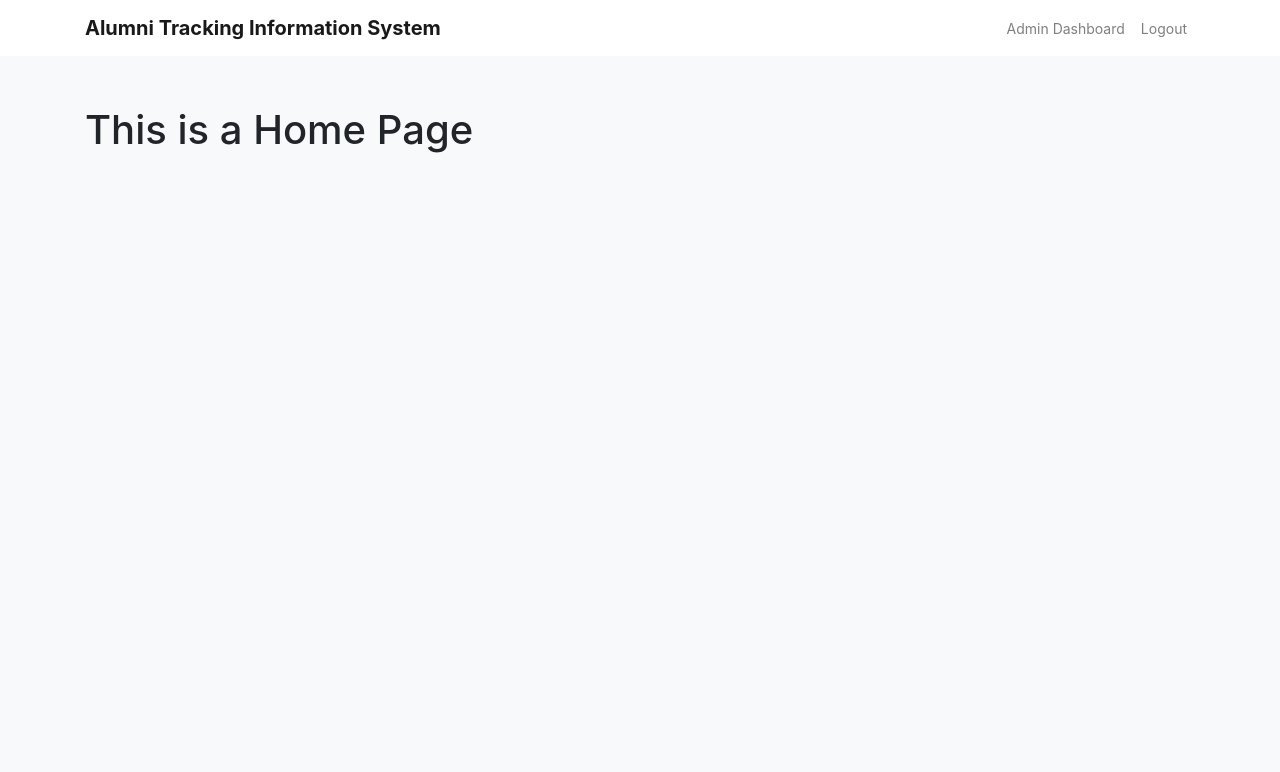
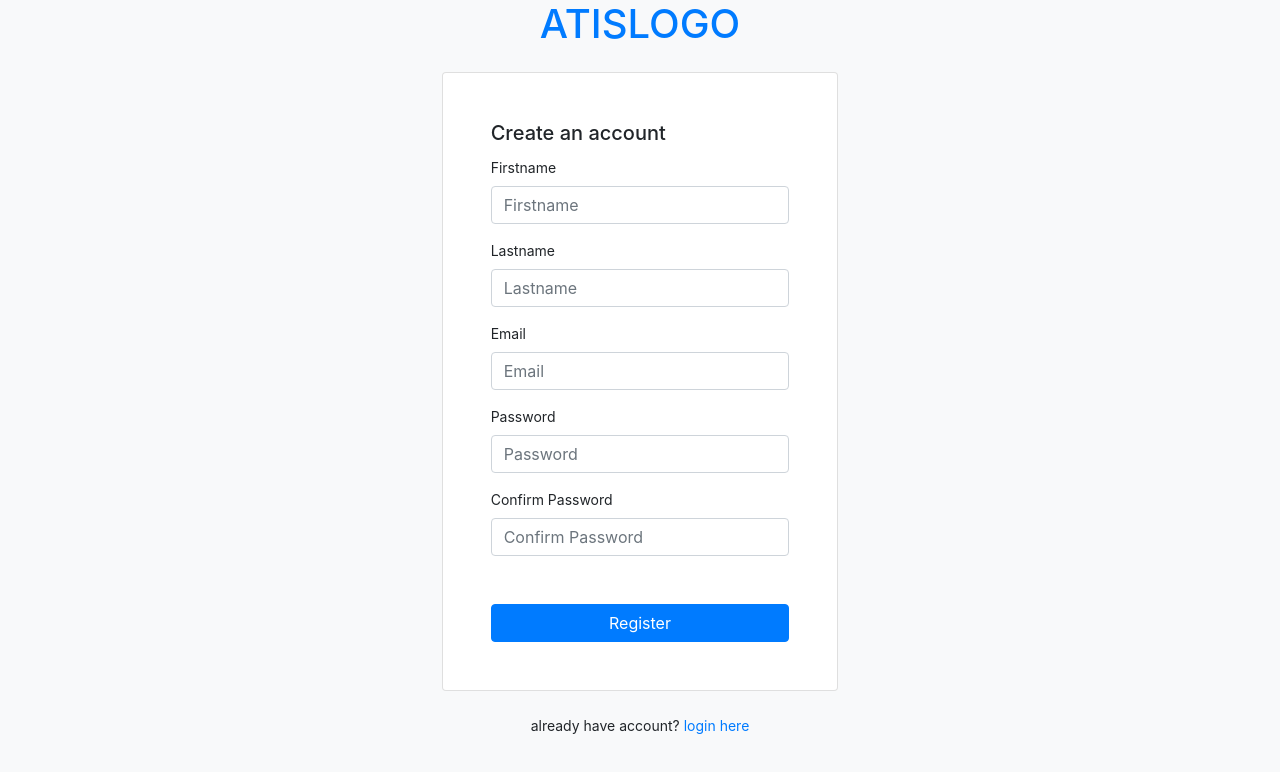
Before and after one commit to avillarubia2/alumni-tracking-information-system, a React (Create React App) app: page /register in a window 1280 px wide. Shown: the top 772 px of the page. Built offline with nearby package versions, Linux system fonts and the light colour scheme.

Commit message:
profile and registration page

```diff
--- a/src/App.js
+++ b/src/App.js
@@ -13,6 +13,7 @@ function App() {
 
     <Switch>
       <Route exact path="/(login)" component={LoginHolder}/>
+      <Route exact path="/(register)" component={LoginHolder}/>
       <Route path="/(admin)" component={AdminHolder}/>
       <Route component={DefaultHolder}/>
     </Switch>
--- a/src/components/holder/defaultHolder.jsx
+++ b/src/components/holder/defaultHolder.jsx
@@ -1,15 +1,22 @@
 import React from 'react'
 import Home from '../../pages/home'
+import Profile from '../../pages/profile'
 import { Switch, Route } from 'react-router-dom'
 import NavigationBar from '../nav/navigationBar'
+import { Container } from 'react-bootstrap'
 
 const DefaultHolder = () => {
     return (
         <>
             <NavigationBar />
-            <Switch>
-                <Route path='/' component={Home} />
-            </Switch>
+            <Container>
+                <section>
+                    <Switch>
+                        <Route path='/profile' component={Profile} />
+                        <Route path='/' component={Home} />
+                    </Switch>
+                </section>
+            </Container>
         </>
     )
 }
--- a/src/components/holder/loginHolder.jsx
+++ b/src/components/holder/loginHolder.jsx
@@ -1,12 +1,15 @@
 import React from 'react'
 import { Route, Redirect } from 'react-router-dom'
 import Login from '../../pages/login'
+import Register from '../../pages/register'
 
 const LoginHolder = () => {
     return (
         <>
-        <Route exact path="/" render={() => <Redirect to="/login" />} />
+        {/* <Route exact path="/" render={() => <Redirect to="/login" />} />
+        <Route exact path="/" render={() => <Redirect to="/login" />} /> */}
         <Route path="/login" component={Login} />
+        <Route path="/register" component={Register} />
         </>
     )
 }
--- a/src/components/nav/navigationBar.jsx
+++ b/src/components/nav/navigationBar.jsx
@@ -12,7 +12,7 @@ const NavigationBar = ({container}) => {
             <Navbar.Collapse id="basic-navbar-nav">
                 <Nav className="ml-auto">
                 <Nav.Link href="/admin">Admin Dashboard</Nav.Link>
-                {/* <Nav.Link href="#">Link</Nav.Link> */}
+                <Nav.Link href="/profile">Profile</Nav.Link>
                 <Nav.Link href="#">Logout</Nav.Link>
                 {/* <NavDropdown title="Dropdown" id="basic-nav-dropdown">
                     <NavDropdown.Item href="#action/3.1">Action</NavDropdown.Item>
--- a/src/components/sidebar/sidebar.jsx
+++ b/src/components/sidebar/sidebar.jsx
@@ -1,12 +1,16 @@
 import React from 'react'
-import '../../assets/css/dashboard.css';
-import { Navbar } from 'react-bootstrap';
-import { Link } from 'react-router-dom';
+import '../../assets/css/dashboard.css'
+import { Navbar } from 'react-bootstrap'
+import { Link } from 'react-router-dom'
+import Thumbnail from '../thumbnail/thumbnail'
 
 const Sidebar = () => {
     return (
         <Navbar bg="light" className="col-md-2 d-none d-md-block sidebar">
             <div className="sidebar-sticky">
+                <div class="d-flex py-2 px-3">
+                    <h3><Thumbnail /> Ronald Doe</h3>
+                </div>
                 <ul className="nav flex-column">
                     <li className="nav-item">
                         <Link className="nav-link active" to="/admin/dashboard">Dashboard</Link>
--- /dev/null
+++ b/src/components/thumbnail/thumbnail.jsx
@@ -0,0 +1,28 @@
+import React from 'react'
+
+const Thumbnail = ({size}) => {
+
+    var thumbSize = '40px'
+    if (size == 'xs')
+        thumbSize = '20px'
+    else if (size == 'lg')
+        thumbSize = '60px'
+    else if (size == 'xl')
+        thumbSize = '90px'
+
+    const thumbStyle = {
+        width: thumbSize,
+        height: thumbSize,
+        backgroundColor: '#ddd',
+        borderRadius: '50%',
+        float: 'left',
+        margin: '0 15px 0 0'
+    }
+
+    return (
+        <span style={thumbStyle}>
+        </span>
+    )
+}
+
+export default Thumbnail
--- a/src/pages/home.jsx
+++ b/src/pages/home.jsx
@@ -4,17 +4,11 @@ import { Container, Row, Col } from 'react-bootstrap'
 const Home = () => {
 
     return (
-        <Container>
-            <section>
-
-                <Row>
-                    <Col>
-                    <h1>This is a Home Page</h1>
-                    </Col>
-                </Row>
-
-            </section>
-        </Container>
+        <Row>
+            <Col>
+            <h1>This is a Home Page</h1>
+            </Col>
+        </Row>
     )
 }
 
--- /dev/null
+++ b/src/pages/profile.jsx
@@ -0,0 +1,22 @@
+import React from 'react'
+import { Row, Col, Card } from 'react-bootstrap'
+import Thumbnail from '../components/thumbnail/thumbnail'
+
+const Profile = () => {
+    return (
+        <Row>
+            <Col lg="3">
+                <Thumbnail size="xl" />
+            </Col>
+            <Col>
+                <Card className="p-5">
+                    <h1>Ronald Doe</h1>
+                    <hr />
+                    <h4>This is a Profile Page</h4>
+                </Card>
+            </Col>
+        </Row>
+    )
+}
+
+export default Profile
--- /dev/null
+++ b/src/pages/register.jsx
@@ -0,0 +1,48 @@
+import React from 'react'
+import { Row, Col, Card, Button, FormControl, Form } from 'react-bootstrap'
+import { Link } from 'react-router-dom'
+
+const Register = () => {
+    return (
+
+        <section style={{position:"fixed",width:"100%",height:"100%"}}>
+            <Col className="h-100">
+                <Row className="justify-content-center h-100">
+                    <Col md="8" lg="6" xl="4" className="center-xy">
+                        <div className="mt-n5 w-100">
+                            <h1 className="mb-4 text-center text-primary">ATISLOGO</h1>
+                            <Card className="p-5 mb-4">
+                                <Card.Title>Create an account</Card.Title>
+                                <Form.Group controlId="login-email">
+                                    <Form.Label>Firstname</Form.Label>
+                                    <Form.Control type="password" placeholder="Firstname" />
+                                </Form.Group>
+                                <Form.Group controlId="login-email">
+                                    <Form.Label>Lastname</Form.Label>
+                                    <Form.Control type="password" placeholder="Lastname" />
+                                </Form.Group>
+                                <Form.Group controlId="login-email">
+                                    <Form.Label>Email</Form.Label>
+                                    <Form.Control type="password" placeholder="Email" />
+                                </Form.Group>
+                                <Form.Group controlId="login-password">
+                                    <Form.Label>Password</Form.Label>
+                                    <Form.Control type="password" placeholder="Password" />
+                                </Form.Group>
+                                <Form.Group className="mb-5" controlId="login-confirmpassword">
+                                    <Form.Label>Confirm Password</Form.Label>
+                                    <Form.Control type="password" placeholder="Confirm Password" />
+                                </Form.Group>
+                                <Button variant="primary">Register</Button>
+                            </Card>
+                            <p className="text-center">already have account? <Link to="/login">login here</Link></p>
+                        </div>
+                    </Col>
+                </Row>
+            </Col>
+        </section>
+
+    )
+}
+
+export default Register
```
